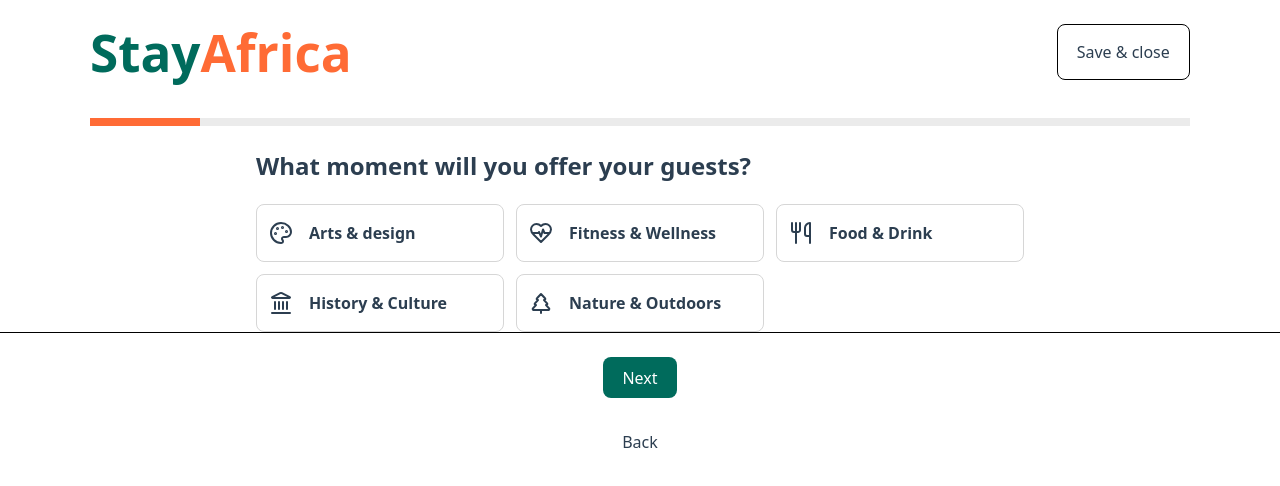
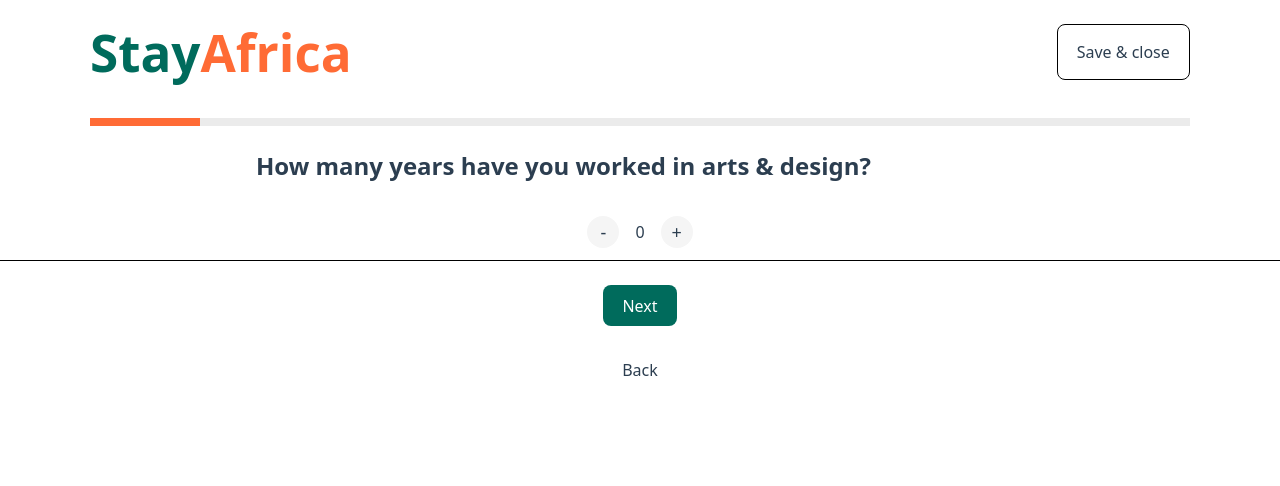
Before and after one commit to nursh/StayAfrika-Demo, a React (Vite) app: page / in a window 1280 px wide. Shown: the top 486 px of the page. Built offline with nearby package versions, Linux system fonts and the light colour scheme.

Commit message:
Add counter

```diff
--- a/src/App.tsx
+++ b/src/App.tsx
@@ -1,6 +1,7 @@
 import "./App.css";
 import Button from "./components/Button";
 import Moment from "./pages/Moment1";
+import Moment2 from "./pages/Moment2";
 
 function App() {
   return (
@@ -20,7 +21,8 @@ function App() {
       </div>
 
       <div className="container">
-        <Moment />
+        {/* <Moment /> */}
+        <Moment2 />
       </div>
 
       <footer>
--- /dev/null
+++ b/src/components/Counter.tsx
@@ -0,0 +1,18 @@
+import '@app/styles/Counter.css'
+import { useState } from "react"
+
+
+export default function Counter() {
+  const [count, setCount] = useState(0);
+
+  const incCount = () => setCount(count + 1)
+  const decCount = () => setCount(count - 1)
+
+  return (
+    <div className="counter">
+      <button onClick={decCount}>-</button>
+      <p>{count}</p>
+      <button onClick={incCount}>+</button>
+    </div>
+  )
+}
--- /dev/null
+++ b/src/pages/Moment2.tsx
@@ -0,0 +1,13 @@
+import Counter from "@app/components/Counter";
+import Heading from "@app/components/Heading";
+
+
+export default function Moment2() {
+
+  return (
+    <>
+      <Heading>How many years have you worked in arts & design?</Heading>
+      <Counter />
+    </>
+  )
+}
--- /dev/null
+++ b/src/styles/Counter.css
@@ -0,0 +1,19 @@
+.counter {
+
+  display: flex;
+  justify-content: center;
+  align-items: center;
+  gap: 1rem;
+}
+
+.counter button {
+  display: grid;
+  place-content: center;
+  width: 2rem;
+  height: 2rem;
+  padding: 0;
+  border-radius: 50%;
+  border: none;
+  font-size: 1.125rem;
+  --bg-color: rgb(245, 245, 245);
+}
```
Also changed, not shown: src/assets/lucide/circle-check-big.png (added).
